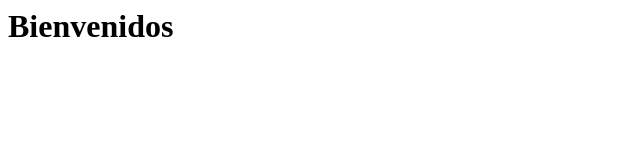
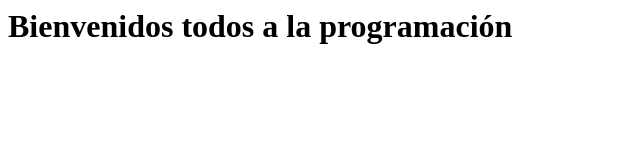
Before and after one commit to Kikegit21/ProyectoWeb.html, a plain HTML site: page index.html in a window 1280 px wide. Shown: the whole page, without its empty margins (0-640 px from the left). Drawn offline with Linux system fonts and the light colour scheme.

Commit message:
Segunda version

```diff
--- a/index.html
+++ b/index.html
@@ -1,7 +1,7 @@
 <html>
     <head>
         <body>
-            <h1>Bienvenidos</h1>
+            <h1>Bienvenidos todos a la programación</h1>
         </body>
     </head>
 </html>
```
